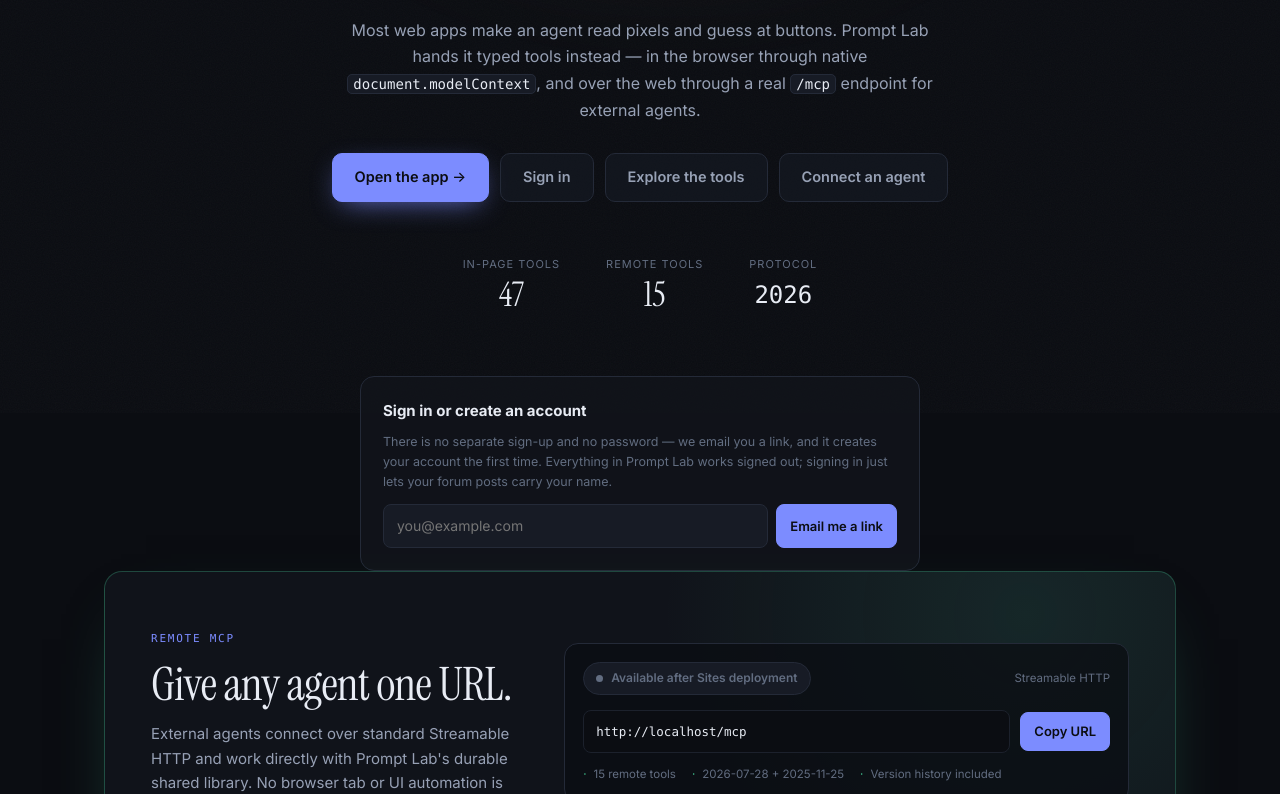
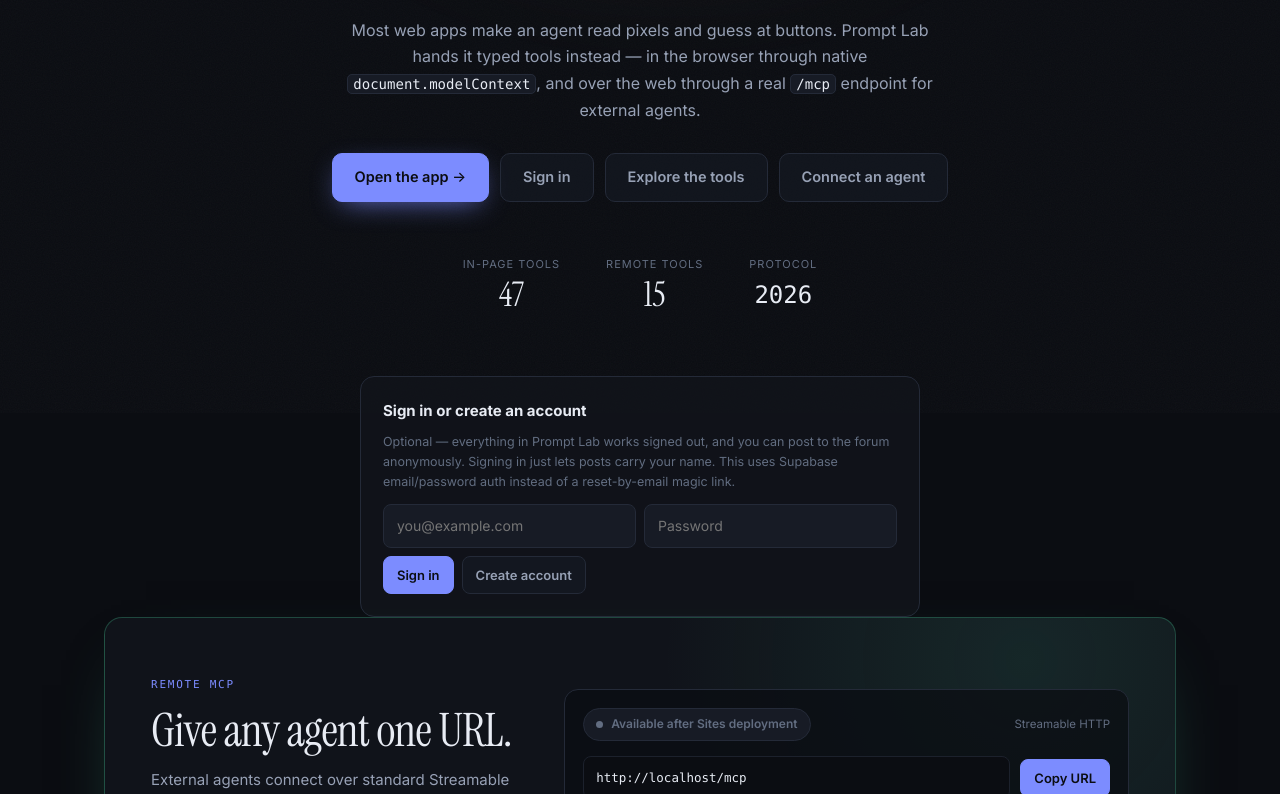
Before and after one commit to jasonyannn/prompt-lab, a React (Vite) app: page / in a window 1280 px wide. Shown: the part 387-1181 px from the top of the page. Built offline with nearby package versions, Linux system fonts and the light colour scheme; no server answers.

Commit message:
Resolve merge conflict and finalize password auth

```diff
--- a/src/components/Landing.tsx
+++ b/src/components/Landing.tsx
@@ -97,8 +97,9 @@ function Section({
 }
 
 export function Landing({ webmcp, remoteMcp, onEnter }: Props) {
-  const { user, checking, signIn, signOut } = useAuth();
+  const { user, checking, signIn, signUp, signOut } = useAuth();
   const [email, setEmail] = useState("");
+  const [password, setPassword] = useState("");
   const emailRef = useRef<HTMLInputElement>(null);
 
   /** Scroll to the card *and* focus the field, so one click is enough. */
@@ -107,27 +108,51 @@ export function Landing({ webmcp, remoteMcp, onEnter }: Props) {
     // Focus once the smooth scroll settles, or it fights the animation.
     window.setTimeout(() => emailRef.current?.focus(), 420);
   }
+
   const [authState, setAuthState] = useState<
     { kind: "idle" | "sending" } | { kind: "sent" | "error"; text: string }
   >({ kind: "idle" });
 
   async function submitSignIn() {
     const address = email.trim();
-    if (!address) {
-      setAuthState({ kind: "error", text: "Enter your email address." });
+    if (!address || !password.trim()) {
+      setAuthState({ kind: "error", text: "Enter both your email and password." });
       return;
     }
     setAuthState({ kind: "sending" });
     try {
-      await signIn(address);
+      await signIn(address, password);
       setAuthState({
         kind: "sent",
-        text: `Sign-in link sent to ${address}. Open it on this device.`,
+        text: `Signed in as ${address}.`,
       });
+      setPassword("");
     } catch (caught) {
       setAuthState({
         kind: "error",
-        text: caught instanceof Error ? caught.message : "Could not send the link.",
+        text: caught instanceof Error ? caught.message : "Could not sign in.",
+      });
+    }
+  }
+
+  async function submitSignUp() {
+    const address = email.trim();
+    if (!address || !password.trim()) {
+      setAuthState({ kind: "error", text: "Enter both your email and password." });
+      return;
+    }
+    setAuthState({ kind: "sending" });
+    try {
+      await signUp(address, password);
+      setAuthState({
+        kind: "sent",
+        text: `Account created for ${address}. You can now sign in with the same email and password.`,
+      });
+      setPassword("");
+    } catch (caught) {
+      setAuthState({
+        kind: "error",
+        text: caught instanceof Error ? caught.message : "Could not create the account.",
       });
     }
   }
@@ -288,10 +313,10 @@ export function Landing({ webmcp, remoteMcp, onEnter }: Props) {
                 <>
                   <strong>Sign in or create an account</strong>
                   <p className="signin-note">
-                    There is no separate sign-up and no password — we email you a link,
-                    and it creates your account the first time. Everything in Prompt Lab
-                    works signed out; signing in just lets your forum posts carry your
-                    name.
+                    Optional — everything in Prompt Lab works signed out, and you
+                    can post to the forum anonymously. Signing in just lets posts
+                    carry your name. This uses Supabase email/password auth instead
+                    of a reset-by-email magic link.
                   </p>
                   <form
                     className="signin-row"
@@ -310,12 +335,29 @@ export function Landing({ webmcp, remoteMcp, onEnter }: Props) {
                         value={email}
                         onChange={(event) => setEmail(event.target.value)}
                     />
+                    <input
+                        className="input"
+                        type="password"
+                        autoComplete="current-password"
+                        aria-label="Password"
+                        placeholder="Password"
+                        value={password}
+                        onChange={(event) => setPassword(event.target.value)}
+                    />
                     <button
                         className="btn btn-primary"
                         type="submit"
                         disabled={authState.kind === "sending"}
                     >
-                        {authState.kind === "sending" ? "Sending…" : "Email me a link"}
+                        {authState.kind === "sending" ? "Signing in…" : "Sign in"}
+                    </button>
+                    <button
+                        className="btn btn-quiet"
+                        type="button"
+                        onClick={() => void submitSignUp()}
+                        disabled={authState.kind === "sending"}
+                    >
+                        Create account
                     </button>
                   </form>
                 </>
--- a/src/hooks/useAuth.ts
+++ b/src/hooks/useAuth.ts
@@ -1,8 +1,9 @@
 import { useCallback, useEffect, useState } from "react";
 import {
   getSessionUser,
-  signInWithEmail,
+  signInWithEmailPassword,
   signOut as signOutRequest,
+  signUpWithEmailPassword,
   subscribeToAuthState,
   type SessionUser,
 } from "../lib/forum";
@@ -38,8 +39,12 @@ export function useAuth() {
     };
   }, []);
 
-  const signIn = useCallback(async (email: string) => {
-    await signInWithEmail(email.trim());
+  const signIn = useCallback(async (email: string, password: string) => {
+    await signInWithEmailPassword(email.trim(), password);
+  }, []);
+
+  const signUp = useCallback(async (email: string, password: string) => {
+    await signUpWithEmailPassword(email.trim(), password);
   }, []);
 
   const signOut = useCallback(async () => {
@@ -47,5 +52,5 @@ export function useAuth() {
     setUser(null);
   }, []);
 
-  return { user, checking, signIn, signOut };
+  return { user, checking, signIn, signUp, signOut };
 }
--- a/src/lib/forum.ts
+++ b/src/lib/forum.ts
@@ -343,18 +343,44 @@ export async function toggleLike(postId: string) {
   return setForumLikeState(postId, !existingLike);
 }
 
-export async function signInWithEmail(email: string) {
-  const { error } = await supabase.auth.signInWithOtp({
-    email,
-    options: {
-      emailRedirectTo: window.location.origin,
-    },
+export async function signInWithEmailPassword(email: string, password: string) {
+  const trimmedEmail = email.trim();
+  const trimmedPassword = password.trim();
+
+  if (!trimmedEmail || !trimmedPassword) {
+    throw new Error("Enter both your email address and password.");
+  }
+
+  const { data, error } = await supabase.auth.signInWithPassword({
+    email: trimmedEmail,
+    password: trimmedPassword,
   });
 
   if (error) {
-    const detail = error.message || "Unknown auth error";
-    throw new Error(`Supabase auth failed: ${detail}. Check Email auth is enabled and your Site URL is configured.`);
+    throw new Error(`Supabase sign-in failed: ${error.message}`);
   }
+
+  return data;
+}
+
+export async function signUpWithEmailPassword(email: string, password: string) {
+  const trimmedEmail = email.trim();
+  const trimmedPassword = password.trim();
+
+  if (!trimmedEmail || !trimmedPassword) {
+    throw new Error("Enter both your email address and password.");
+  }
+
+  const { data, error } = await supabase.auth.signUp({
+    email: trimmedEmail,
+    password: trimmedPassword,
+  });
+
+  if (error) {
+    throw new Error(`Supabase sign-up failed: ${error.message}`);
+  }
+
+  return data;
 }
 
 export async function signOut() {
```
